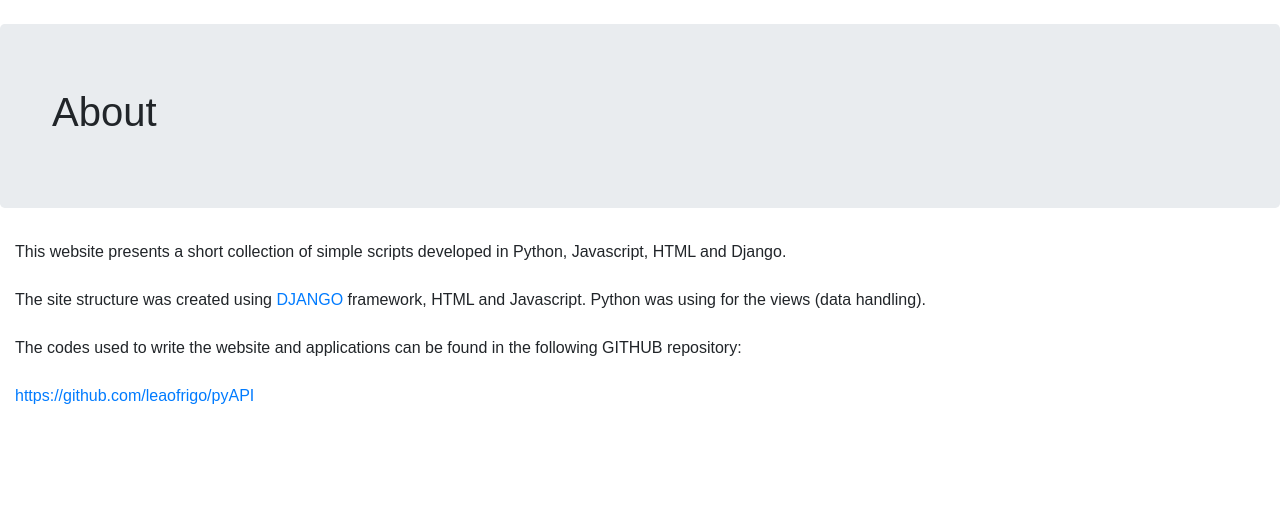
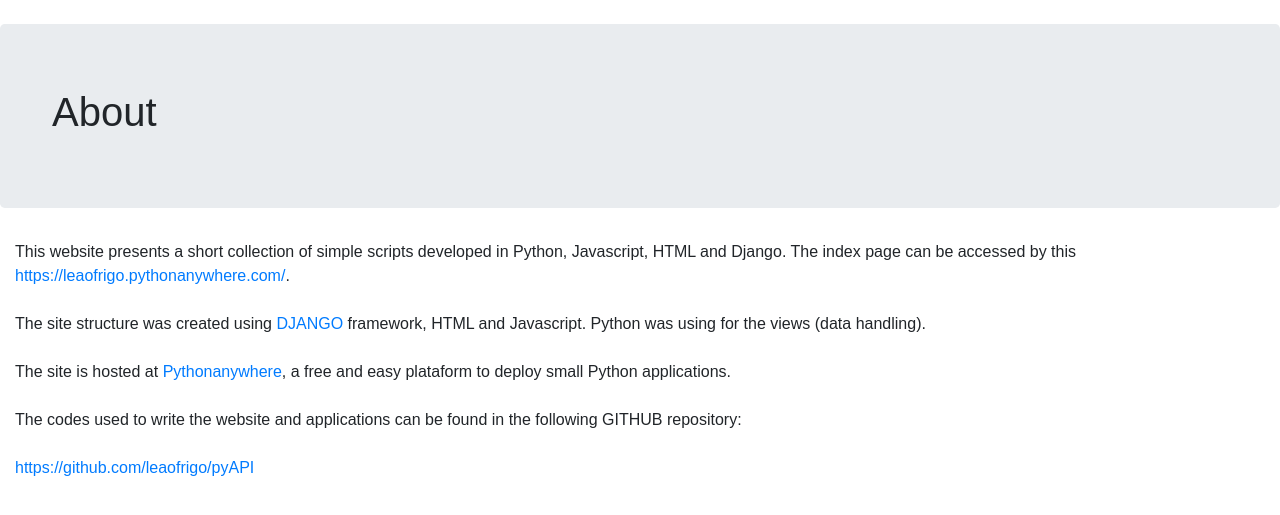
Before and after one commit to leaofrigo/pyWebProjects, a Django app: page /about in a window 1280 px wide. Shown: the part 59-574 px from the top of the page. Run offline with Django 3.2, Linux system fonts and the light colour scheme; some libraries are stand-ins or nearby versions.

Commit message:
New features

```diff
--- a/webPyAPI/templates/webPyAPI_app/about.html
+++ b/webPyAPI/templates/webPyAPI_app/about.html
@@ -143,9 +143,11 @@
 
 <div class="col-sm-12">
 
-     This website presents a short collection of simple scripts developed in Python, Javascript, HTML and Django.
+     This website presents a short collection of simple scripts developed in Python, Javascript, HTML and Django. The index page can be accessed by this <a href="https://leaofrigo.pythonanywhere.com/">https://leaofrigo.pythonanywhere.com/</a>.
      <br> <br>
      The site structure was created using <a href="https://www.djangoproject.com/">DJANGO</a> framework, HTML and Javascript. Python was using for the views (data handling).
+     <br> <br>
+     The site is hosted at <a href="https://www.pythonanywhere.com/">Pythonanywhere</a>, a free and easy plataform to deploy small Python applications.
      <br> <br>
      The codes used to write the website and applications can be found in the following GITHUB repository:<br> <br> <a href="https://github.com/leaofrigo/pyAPI">https://github.com/leaofrigo/pyAPI</a>
 </div>
```
